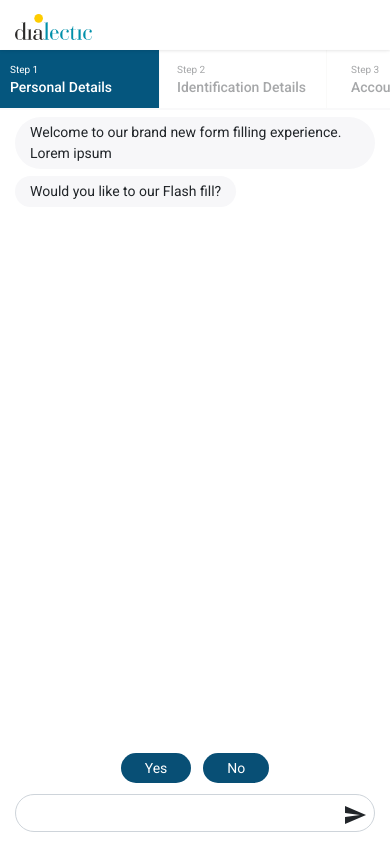
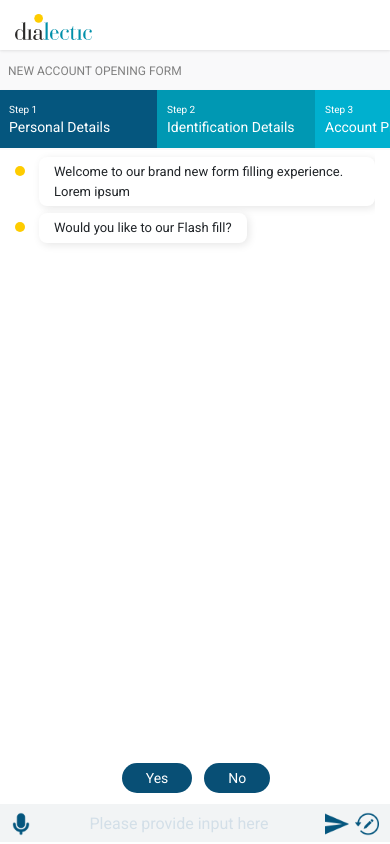
Before and after one commit to kamalbabu/new-form-layout, a React (Create React App) app: page /form in a window 390 px wide. Built offline with nearby package versions, Linux system fonts and the light colour scheme.

Commit message:
UI updates

```diff
--- a/src/components/omni-input/OmniInput.css
+++ b/src/components/omni-input/OmniInput.css
@@ -59,12 +59,28 @@
 
 .omni-input-container{
     position: relative;
+    background-color: #F2F4F5
 }
 
 .omni-input{
-    border-radius: 40px;
-    padding-left: 26px;
-    padding-right: 40px;
+    /* border-radius: 40px; */
+    padding-left: 40px;
+    padding-right: 74px;
+    border: none;
+    background-color: transparent;
+    color:#7688A1
+}
+
+.omni-input::placeholder{
+    text-align:center;
+    color:#D3DFE8;
+    font-weight: 400
+
+}
+
+.omni-input:focus{
+    outline: none;
+    background-color: transparent
 }
 
 .btn-send{
@@ -75,6 +91,9 @@
 
 .intelli-option-container{
     position: relative;
+    background-color: #D3DFE8;
+    width: 100%;
+    margin-left: -12px;
 }
 
 .option-container{
@@ -108,3 +127,29 @@
 
     transition: all ease-in-out 300ms;
 }
+
+
+
+.ico-send{
+    position: absolute;
+    right:44px;
+    top:8px;
+    height: 24px;
+    cursor: pointer;
+}
+
+.ico-mic{
+    position: absolute;
+    left: 10px;
+    top:8px;
+    height: 24px;
+    cursor: pointer;
+}
+
+.ico-edit{
+    position: absolute;
+    right: 14px;
+    top:8px;
+    height: 24px;
+    cursor: pointer;
+}
--- a/src/components/omni-input/OmniInput.js
+++ b/src/components/omni-input/OmniInput.js
@@ -2,6 +2,9 @@ import React, { Component, Fragment } from 'react';
 import './OmniInput.css';
 import *  as Constant from '../../common/constants';
 
+import icoSend from "../../assets/ico-send.png";
+import icoMic from "../../assets/ico-rec.png";
+import icoEdit from "../../assets/ico-edit.png";
 class OmniInput extends Component {
 
     constructor(props) {
@@ -74,11 +77,15 @@ class OmniInput extends Component {
                     <div className="omni-input-container">
                         <input type="text" id="ipOmniInput"
                             className="form-control form-control-md omni-input"
+                            placeholder="Please provide input here"
                             value={this.state.currentVal}
                             onChange={this.handleUserInput.bind(this)}
                             onKeyPress={this.handleInputKeyPress.bind(this)}
                         />
-                        <i className="material-icons btn-send">send</i>
+                        <img className="ico-send" src={icoSend}></img>
+                        <img className="ico-mic"src={icoMic}></img>
+                        <img className="ico-edit"src={icoEdit}></img>
+                        {/* <i className="material-icons btn-send">send</i> */}
                     </div>
                 </div>
             </Fragment>
--- a/src/components/top-nav/TopNav.js
+++ b/src/components/top-nav/TopNav.js
@@ -23,9 +23,6 @@ class TopNavigation extends Component {
     render() {
         return (
             <MDBNavbar className="flexible-navbar" fixed="true" light expand="md">
-                {/* <div >
-                    <strong className="brand">Brand</strong>
-                </div> */}
                 <div className="brand-container">
                     {/* <div className="live-form-toggle">
                         <i className="material-icons">menu</i>
--- a/src/pages/dashboard/Dashboard.js
+++ b/src/pages/dashboard/Dashboard.js
@@ -3,7 +3,7 @@ import React, { Component } from 'react';
 import logo from '../../logo.svg'
 import './Dashboard.css';
 import send from "../../assets/ico-send.png";
-import upload from "../../assets/ico-rec.png";
+import upload from "../../assets/ico-upload.png";
 
 
 class Dashboard extends Component {
--- a/src/pages/form/Form.css
+++ b/src/pages/form/Form.css
@@ -4,6 +4,21 @@
      background:#f9f9fa;
      margin:0;
      padding:0;
+ }
+
+ .title-container{
+     margin: 0;
+     height:40px;
+     padding: 0;
+
+ }
+
+ .title-text{
+     margin-left: 8px;
+     margin-top: 12px;
+     font-size: 12px;
+     font-weight: 400;
+     color:grey;
  }
 
  .form-sections-container{
@@ -31,14 +46,18 @@
 
  .conversation-msg{
     min-width: 20px;
+    width: -webkit-fit-content;
+    width: -moz-fit-content;
     width: fit-content;
-    border-radius: 40px;
+    border-radius: 8px;
     /* width: 94%; */
-    padding:5px 15px;
-    min-height: 24px;
-    font-size:13px;
+    padding: 5px 15px;
+    min-height: 26px;
+    font-size: 13px;
     font-weight: 400;
-    background-color: #f7f7f9;
+    background-color: white;
+    margin-left: 24px;
+    box-shadow: 2px 2px 9px #e6e6e6;
 }
 
 .conversation-message-container{
@@ -54,13 +73,15 @@
 .section-item-number{
     font-size:10px;
     font-weight: 400;
-    opacity: 0.4;
+    /* opacity: 0.4; */
+    opacity: 1;
 }
 
 .section-item-label{
     font-size:14px;
-    font-weight: 500;
-    opacity: 0.4;
+    font-weight: 400;
+    /* opacity: 0.4; */
+    opacity: 1;
 }
 
 .section-item-selected >
@@ -75,6 +96,15 @@
 .conversation-container{
     height:calc(100vh - 110px);
 }
+.conversation-avatar{
+    float: left;
+        height: 10px;
+        width: 10px;
+        border-radius: 10px;
+        background-color: #FECC00;
+        margin-top: 9px;
+
+}
 
  @media (max-width: 575.98px) {
     .live-form-container{
@@ -83,14 +113,28 @@
 
     .conversation-msg{
         min-width: 20px;
+        width: -webkit-fit-content;
+        width: -moz-fit-content;
         width: fit-content;
-        border-radius: 40px;
+        border-radius: 8px;
         /* width: 94%; */
-        padding:5px 15px;
-        min-height: 24px;
-        font-size: 14px;
+        padding: 5px 15px;
+        min-height: 26px;
+        font-size: 13px;
         font-weight: 400;
-        background-color: #f7f7f9;
+        background-color: white;
+        margin-left: 24px;
+        box-shadow: 2px 2px 9px #e6e6e6;
+    }
+
+    .conversation-avatar{
+        float: left;
+        height: 10px;
+        width: 10px;
+        border-radius: 10px;
+        background-color: FECC00;
+        margin-top: 9px;
+
     }
 
     .conversation-item-area{
@@ -119,7 +163,7 @@
     }
  }
  .conversation-area{
-    height: calc(100vh - 170px);
+    height: calc(100vh - 200px);
     overflow: auto;
     margin-bottom:10px;
  }
@@ -129,12 +173,8 @@
 }
 
  .input-area{
-    /* position: relative;
-    height: 16%;
-    padding-left: 4px;
-    padding-right: 4px;
-    padding-bottom: 4px;
-    overflow-x: scroll; */
+    margin-right: -30px;
+    margin-left: -4px;
  }
 
  .imagePreview img{
@@ -167,7 +207,7 @@
 }
 
 .user-message{
-    background-color: #036CA4;
+    background-color: #05567E;
     margin-left: auto;
     color: #fff;
     margin-top: 7px;
--- a/src/pages/form/Form.js
+++ b/src/pages/form/Form.js
@@ -7,6 +7,7 @@ import conversation from "../../mocks/conversationTree";
 import formInfo from "../../mocks/form";
 import options from "../../mocks/optionMock";
 import "./Form.css";
+
 
 class Form extends Component {
     constructor(props) {
@@ -186,10 +187,6 @@ class Form extends Component {
         let file = e.target.files[0];
 
         reader.onloadend = async () => {
-            // await this.setState({
-            //     file: file,
-            //     imagePreviewUrl: reader.result
-            // });
             let response = {
                 type: Constant.CONVERSATION_TYPE.TEXT,
                 data: {
@@ -249,6 +246,9 @@ class Form extends Component {
             <Fragment>
                 <TopNavigation />
                 <MDBContainer fluid className="form-container">
+                    <MDBRow className="title-container">
+                        <span className="title-text">NEW ACCOUNT OPENING FORM</span>
+                    </MDBRow>
                     <MDBRow className="form-sections-container">
                         <FormSection
                             item={this.state.formcategory}
@@ -295,7 +295,7 @@ export default Form;
 function BotConversationElm(props) {
     return (
         <div className="conversation-message-container">
-            <div className="conversation-avatar" />
+            <div className="conversation-avatar"></div>
             <div className="conversation-msg">{props.item.text}</div>
         </div>
     );
@@ -304,7 +304,7 @@ function BotConversationElm(props) {
 function ConversationItemImagePreview(props) {
     return (
         <div className="conversation-item-container">
-            <div className="conversation-avatar" />
+            {/* <div className="conversation-avatar" /> */}
             <div className="conversation-msg user-message imagePreview">
                 <img src={props.item.data.text} alt="" />
             </div>
@@ -315,29 +315,64 @@ function ConversationItemImagePreview(props) {
 function ConversationItem(props) {
     return (
         <div className="conversation-item-container">
-            <div className="conversation-avatar" />
+            {/* <div className="conversation-avatar" /> */}
             <div className="conversation-msg user-message">{props.item.data.text}</div>
         </div>
     );
 }
 
 function FormSection(props) {
+    let colors = [
+        '#008299',
+        '#0098B3',
+        '#00B0CF'
+    ]
+
     return (
         <div className="form-section-container">
             {props.item.map((x, index) => (
-                <FormSectionItem item={x} index={index} selectedFormIndex={props.selectedFormIndex} key={x.id} onSelect={props.onSelect} />
+                <FormSectionItem item={x} color={colors[index]} index={index} selectedFormIndex={props.selectedFormIndex} key={x.id} onSelect={props.onSelect} />
             ))}
         </div>
     );
 }
 
 function FormSectionItem(props) {
+    let elemStyle={}
+    if(props.selectedFormIndex === props.index){
+        elemStyle = {
+            'backgroundColor': '#05567E',
+            'color': 'white',
+            'maxHeight': '60px',
+            'padding': '12px 10px',
+            'margin': '0 -1px',
+            'width': '160px',
+            'borderRight': '1px solid #FAFAF9',
+            'cursor': 'pointer',
+            'flex': '0 0 auto',
+            'fontWeight': '500'
+        }
+    }else{
+        elemStyle = {
+            'backgroundColor': props.color,
+            'color': 'white',
+            'maxHeight': '60px',
+            'padding': '12px 10px',
+            'margin': '0 -1px',
+            'width': '160px',
+            'borderRight': '1px solid #FAFAF9',
+            'cursor': 'pointer',
+            'flex': '0 0 auto',
+            'fontWeight': '400'
+        }
+    }
 
     return (
-        <div className={`form-section-item ${props.selectedFormIndex === props.index ? 'section-item-selected' : null}`}
+        <div
+            style={elemStyle}
+            //  className={` ${props.selectedFormIndex === props.index ? 'section-item-selected' : ''}`}
+
             onClick={props.onSelect.bind(this, props.item.id)}>
-            {/* // <div className="form-section-item"
-    //   onClick={props.onSelect.bind(this, props.item.id)}> */}
             <div className="section-item-number">Step {props.index + 1}</div>
             <div className="section-item-label">{props.item.name}</div>
         </div>
--- a/src/pages/transition/Transition.js
+++ b/src/pages/transition/Transition.js
@@ -18,7 +18,6 @@ class Transition extends Component {
     }
 
     loadForm(){
-
         setTimeout(()=>{
             this.props.history.push('/form');
         },3000);
@@ -29,7 +28,10 @@ class Transition extends Component {
             <MDBContainer fluid>
                 <MDBRow className="vertical-align">
                     <MDBCol md="4" sm="12" className="offset-md-4 flex">
-                        <span>Please wait while we process your form</span>
+                        {/* <span className="wait-message">
+                              Please wait while we process your form
+                        </span> */}
+                        <div class="loader">Please wait while we process your form</div>
                     </MDBCol>
                 </MDBRow>
             </MDBContainer>
```
Also changed, not shown: src/pages/transition/Transition.css (+67 -0 lines), src/assets/ico-upload.png (added).
